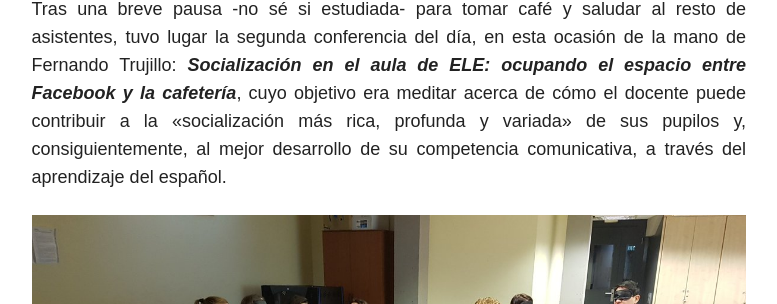
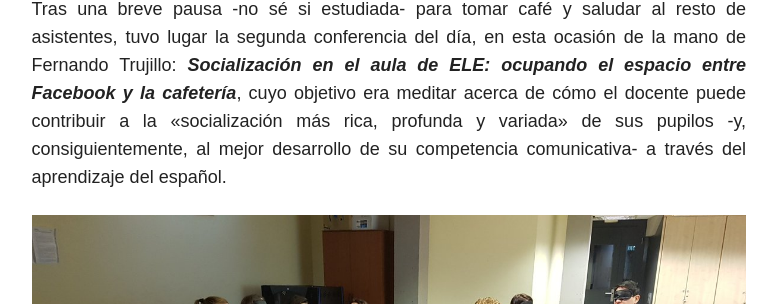
Before and after one commit to immalopez/immalopez.github.io, a Jekyll site: the page built from _posts/blog/2018-12-27-yo-una-joven-padawan.md, in a window 1280 px wide and 900 px high, scrolled down 1885 px. Shown: the part 177-481 px from the top of the window, without its empty margins (348-1125 px from the left). Built offline with Jekyll 4.4.1, drawn with Linux system fonts in a browser that asks for light colours; nearby versions of some CDN libraries; comment, search, counter and statistics services are not loaded.

```diff
--- a/_posts/blog/2018-12-27-yo-una-joven-padawan.md
+++ b/_posts/blog/2018-12-27-yo-una-joven-padawan.md
@@ -23,7 +23,7 @@ _Stay tuned for this very relevant opinion!_
 
 El viernes 21 se dedicó principalmente a las conferencias. Dado que estuve ocupada repartiendo acreditaciones y la documentación necesaria para el Encuentro, así como dando la bienvenida a los asistentes, me perdí el comienzo de la primera, **_El CEFR Companion Volume: breve descripción y posible impacto en docencia y evaluación_**, impartida por Neus Figueras. En ella, la ponente discutía de forma crítica el proyecto que el <a href="https://es.wikipedia.org/wiki/Consejo_de_Europa" target="_blank">Consejo de Europa</a> presentó para enriquecer el <a href="https://es.wikipedia.org/wiki/Marco_Común_Europeo_de_Referencia_para_las_lenguas" target="_blank">MCER</a>, quince años después de su publicación en el 2001, con nuevos descriptores y escalas (entre los que ella destacó las **escalas de mediación y para la competencia plurilingüe y pluricultural**). Juzgué muy acertado que la conferencia no se limitara a ser magistral, sino que incitara a la reflexión, por parte del público, acerca de la aplicabilidad de dichas escalas en docencia y evaluación.
 
-Tras una breve pausa -no sé si estudiada- para tomar café y saludar al resto de asistentes, tuvo lugar la segunda conferencia del día, en esta ocasión de la mano de Fernando Trujillo: **_Socialización en el aula de ELE: ocupando el espacio entre Facebook y la cafetería_**, cuyo objetivo era meditar acerca de cómo el docente puede contribuir a la «socialización más rica, profunda y variada» de sus pupilos y, consiguientemente, al mejor desarrollo de su competencia comunicativa, a través del aprendizaje del español.
+Tras una breve pausa -no sé si estudiada- para tomar café y saludar al resto de asistentes, tuvo lugar la segunda conferencia del día, en esta ocasión de la mano de Fernando Trujillo: **_Socialización en el aula de ELE: ocupando el espacio entre Facebook y la cafetería_**, cuyo objetivo era meditar acerca de cómo el docente puede contribuir a la «socialización más rica, profunda y variada» de sus pupilos -y, consiguientemente, al mejor desarrollo de su competencia comunicativa- a través del aprendizaje del español.
 
 ![Taller invidentes](/images/DvAupodWsAANBsF.jpg)
 
```
